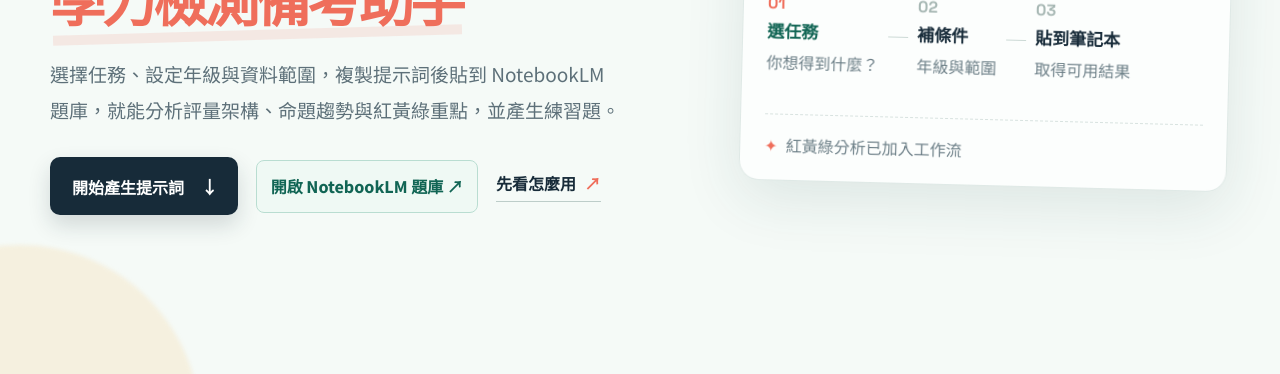
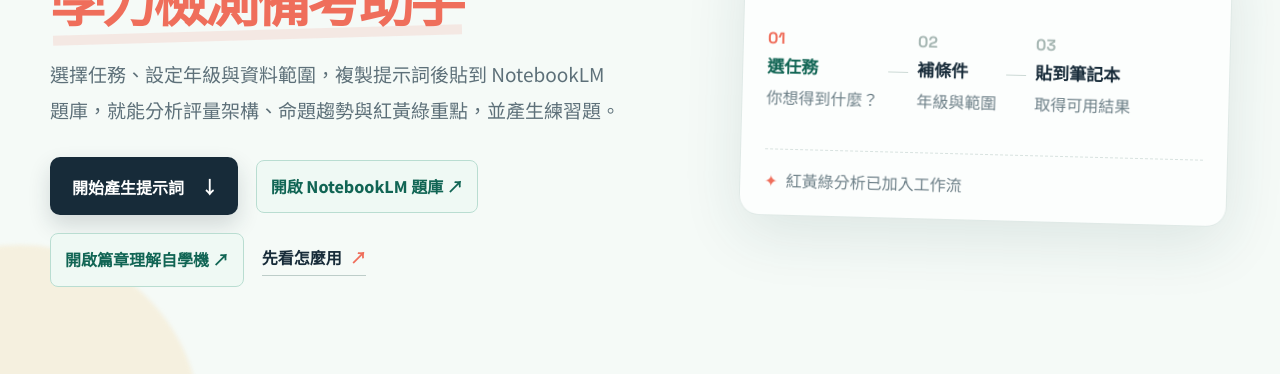
Before and after one commit to puti001/puti-ai-SAAA, a plain HTML site: page CHI/index.html in a window 1280 px wide. Shown: the part 375-749 px from the top of the page. Drawn offline with Linux system fonts and the light colour scheme.

Commit message:
Add Chinese reading self-study link

```diff
--- a/CHI/index.html
+++ b/CHI/index.html
@@ -47,6 +47,7 @@
           <div class="hero-actions">
             <a class="primary-button" href="#workbench">開始產生提示詞 <span>↓</span></a>
             <a class="notebook-link hero-notebook-link" href="https://notebook.google.com/notebook/789f4f66-c0e9-45cc-bc9b-2d2b134ce6b9" target="_blank" rel="noopener">開啟 NotebookLM 題庫 ↗</a>
+            <a class="notebook-link hero-notebook-link" href="https://script.google.com/macros/s/AKfycbyIdm7mQrqSCW6V8ZGwvyI-TXk8HoSWxyO9NJF0kHnbVojkiKRC4iqvO0Y09lLgIjzM/exec" target="_blank" rel="noopener">開啟篇章理解自學機 ↗</a>
             <a class="text-link" href="#how">先看怎麼用 <span>↗</span></a>
           </div>
         </div>
```
